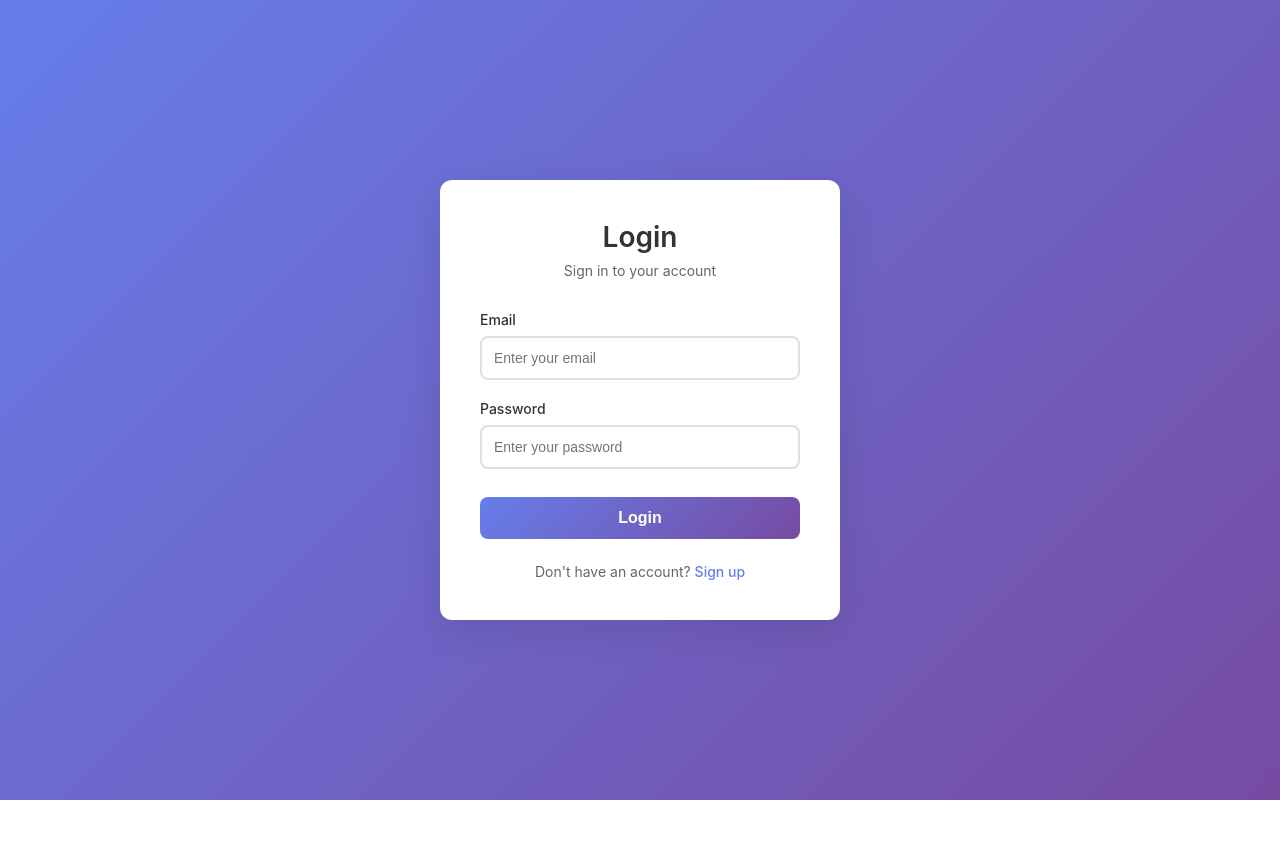
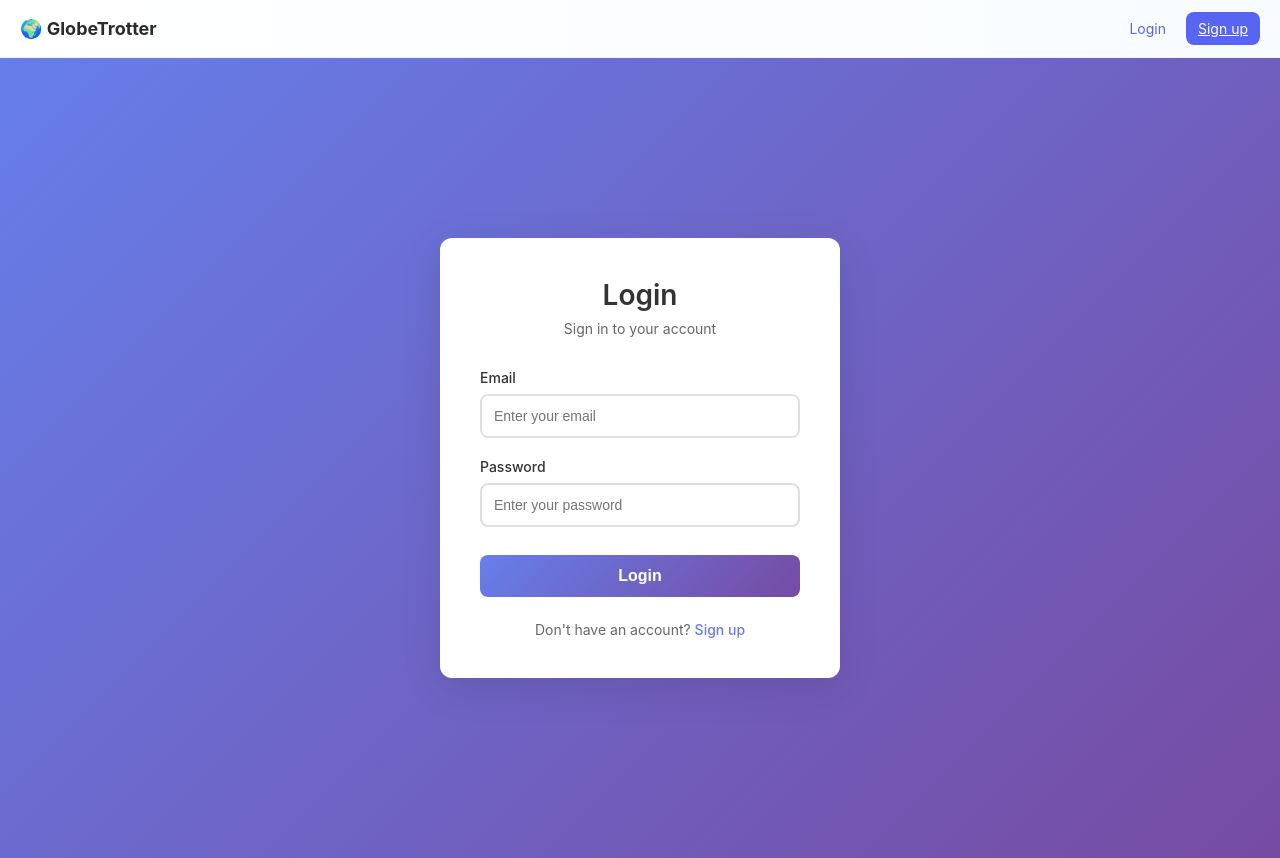
Before and after one commit to Dhruv-Ghanchi/Odoo-Globe-Trotter, a React (Vite) app in the folder frontend/: page /login in a window 1280 px wide. Before the commit the page ends 800 px from the top, so only its background shows below. Built offline with nearby package versions, Linux system fonts and the light colour scheme; no server answers.

Commit message:
Improve dashboard UI, layout structure, and empty states.

```diff
--- a/frontend/src/App.jsx
+++ b/frontend/src/App.jsx
@@ -5,17 +5,17 @@
  */
 
 import { BrowserRouter, Routes, Route, Navigate } from 'react-router-dom';
-import { AuthProvider } from './context/AuthContext.jsx';
+import { AuthProvider, useAuth } from './context/AuthContext.jsx';
 import ProtectedRoute from './components/ProtectedRoute.jsx';
 import Login from './components/Login.jsx';
 import Signup from './components/Signup.jsx';
 import Dashboard from './components/Dashboard.jsx';
+import Header from './components/Header.jsx';
+import Loader from './components/Loader.jsx';
 import './App.css';
 
-function App() {
+function AppRoutes() {
   return (
-    <AuthProvider>
-      <BrowserRouter>
     <Routes>
       {/* Public routes */}
       <Route path="/login" element={<Login />} />
@@ -34,9 +34,28 @@ function App() {
       {/* Default redirect */}
       <Route path="/" element={<Navigate to="/dashboard" replace />} />
     </Routes>
-      </BrowserRouter>
+  );
+}
+
+function App() {
+  return (
+    <AuthProvider>
+      <AppRoot />
     </AuthProvider>
   );
 }
 
+function AppRoot() {
+  const { loading } = useAuth();
+
+  return (
+    <BrowserRouter>
+      <Header />
+      <div className="container page-container">
+        {loading ? <Loader /> : <AppRoutes />}
+      </div>
+    </BrowserRouter>
+  );
+}
+
 export default App;
--- a/frontend/src/components/Dashboard.jsx
+++ b/frontend/src/components/Dashboard.jsx
@@ -69,17 +69,7 @@ const Dashboard = () => {
   }, [selectedTripId]);
 
   return (
-    <div className="dashboard-container">
-      <header className="dashboard-header">
-        <h1>Travel Planner</h1>
-        <div className="user-info">
-          <span>{user?.email}</span>
-          <button onClick={logout} className="logout-button">
-            Logout
-          </button>
-        </div>
-      </header>
-
+    <div className="dashboard-container page-container">
       <main className="dashboard-content" ref={dashboardContentRef}>
         <div className="dashboard-layout">
           <div className="dashboard-left">
--- /dev/null
+++ b/frontend/src/components/Header.css
@@ -0,0 +1,49 @@
+/* Header styles */
+.app-header {
+  background: linear-gradient(90deg,#ffffffcc,#f7fbffcc);
+  border-bottom: 1px solid rgba(20,20,20,0.04);
+  backdrop-filter: blur(4px);
+}
+.header-inner {
+  display: flex;
+  align-items: center;
+  justify-content: space-between;
+  padding: 12px 20px;
+}
+.brand {
+  font-weight: 700;
+  font-size: 18px;
+  color: #2b2b2b;
+  text-decoration: none;
+}
+.nav {
+  display: flex;
+  gap: 12px;
+  align-items: center;
+}
+.nav-user {
+  font-size: 14px;
+  color: #444;
+  margin-right: 6px;
+}
+.btn {
+  padding: 8px 12px;
+  border-radius: 8px;
+  font-size: 14px;
+  cursor: pointer;
+  border: none;
+}
+.btn-ghost {
+  background: transparent;
+  color: #444;
+}
+.btn-primary {
+  background: #5865f2;
+  color: white;
+}
+.btn-link {
+  background: transparent;
+  color: #5865f2;
+  text-decoration: none;
+  padding: 6px 8px;
+}
--- /dev/null
+++ b/frontend/src/components/Header.jsx
@@ -0,0 +1,45 @@
+import { Link, useNavigate } from 'react-router-dom';
+import { useAuth } from '../context/AuthContext.jsx';
+import './Header.css';
+
+const Header = () => {
+  const { user, isAuthenticated, logout } = useAuth();
+  const navigate = useNavigate();
+
+  const handleLogout = () => {
+    logout();
+    navigate('/login');
+  };
+
+  return (
+    <header className="app-header">
+      <div className="container header-inner">
+        <Link to="/dashboard" className="brand">
+          🌍 GlobeTrotter
+        </Link>
+
+        <nav className="nav">
+          {isAuthenticated ? (
+            <>
+              <span className="nav-user">{user?.email}</span>
+              <button className="btn btn-ghost" onClick={handleLogout}>
+                Logout
+              </button>
+            </>
+          ) : (
+            <>
+              <Link to="/login" className="btn btn-link">
+                Login
+              </Link>
+              <Link to="/signup" className="btn btn-primary">
+                Sign up
+              </Link>
+            </>
+          )}
+        </nav>
+      </div>
+    </header>
+  );
+};
+
+export default Header;
--- /dev/null
+++ b/frontend/src/components/Loader.css
@@ -0,0 +1,18 @@
+.loader-wrap {
+  display: flex;
+  align-items: center;
+  justify-content: center;
+  padding: 40px 0;
+}
+.spinner {
+  width: 40px;
+  height: 40px;
+  border-radius: 50%;
+  border: 4px solid rgba(88,101,242,0.15);
+  border-top-color: #5865f2;
+  animation: spin 0.9s linear infinite;
+}
+
+@keyframes spin {
+  to { transform: rotate(360deg); }
+}
--- /dev/null
+++ b/frontend/src/components/Loader.jsx
@@ -0,0 +1,11 @@
+import './Loader.css';
+
+const Loader = () => {
+  return (
+    <div className="loader-wrap">
+      <div className="spinner" aria-hidden="true"></div>
+    </div>
+  );
+};
+
+export default Loader;
```
Lines whose indentation alone changed are shown as unchanged.
